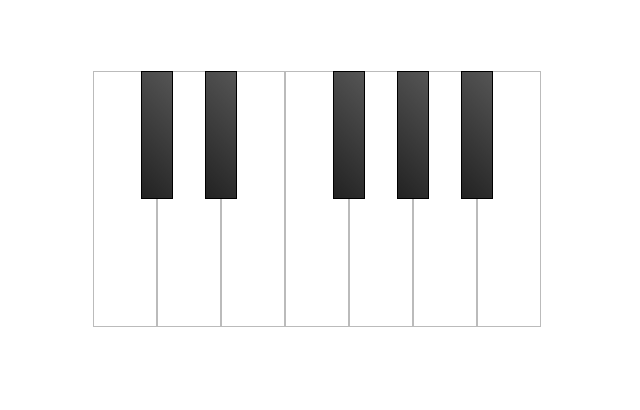
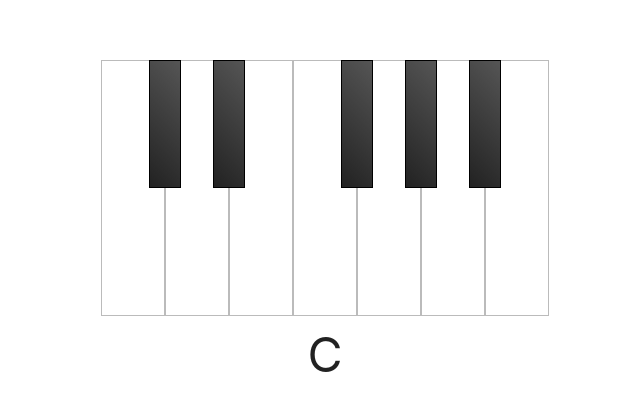
Before and after one commit to samora/piano-challenge, a Next.js app: page / in a window 1280 px wide. Shown: the part 178-588 px from the top of the page, without its empty margins (315-955 px from the left). Built offline with nearby package versions, Linux system fonts and the light colour scheme.

Commit message:
wip: refactor

```diff
--- a/components/Piano.tsx
+++ b/components/Piano.tsx
@@ -1,29 +1,54 @@
+const [WHITE, BLACK] = ['white', 'black']
+
+const keys = [
+  [WHITE, 'c'],
+  [BLACK, 'cs'],
+  [WHITE, 'd'],
+  [BLACK, 'ds'],
+  [WHITE, 'e'],
+  [WHITE, 'f'],
+  [BLACK, 'fs'],
+  [WHITE, 'g'],
+  [BLACK, 'gs'],
+  [WHITE, 'a'],
+  [BLACK, 'as'],
+  [WHITE, 'b'],
+]
+
 const Piano = () => {
   return (
-    <div>
+    <div className="piano-container">
       <ul className="piano">
-        <li className="white c"></li>
-        <li className="black cs"></li>
-        <li className="white d"></li>
-        <li className="black ds"></li>
-        <li className="white e"></li>
-        <li className="white f"></li>
-        <li className="black fs"></li>
-        <li className="white g"></li>
-        <li className="black gs"></li>
-        <li className="white a"></li>
-        <li className="black as"></li>
-        <li className="white b"></li>
+        {keys.map((key) => {
+          const classname = `${key[0]} ${key[1]}`
+          return <li className={classname} key={classname}></li>
+        })}
       </ul>
+
+      <p className="last-played-key">C</p>
 
       <style jsx>{`
         * {
           box-sizing: border-box;
         }
+        .piano-container {
+          display: flex;
+          flex-direction: column;
+          align-items: center;
+        }
+        .last-played-key {
+          font-size: 3em;
+          margin: 0.2em 0 0;
+          color: #222;
+          display: block;
+        }
+        .status {
+          font-size: 0.2em;
+          color: grey;
+        }
         ul {
-          height: 18.875em;
-          width: 34em;
           margin: 0 auto;
+          padding: 0;
           position: relative;
           border: none;
         }
@@ -40,7 +65,7 @@ const Piano = () => {
           z-index: 1;
           border: 1px solid #bbb;
         }
-        .white:active {
+        .white.active {
           border-top: 1px solid #777;
           border-left: 1px solid #999;
           border-bottom: 2px solid #999;
@@ -53,7 +78,7 @@ const Piano = () => {
           border: 1px solid #000;
           background: linear-gradient(45deg, #222 0%, #555 100%);
         }
-        .black:active {
+        .black.active {
           background: linear-gradient(to right, #444 0%, #222 100%);
         }
         .a,
```
